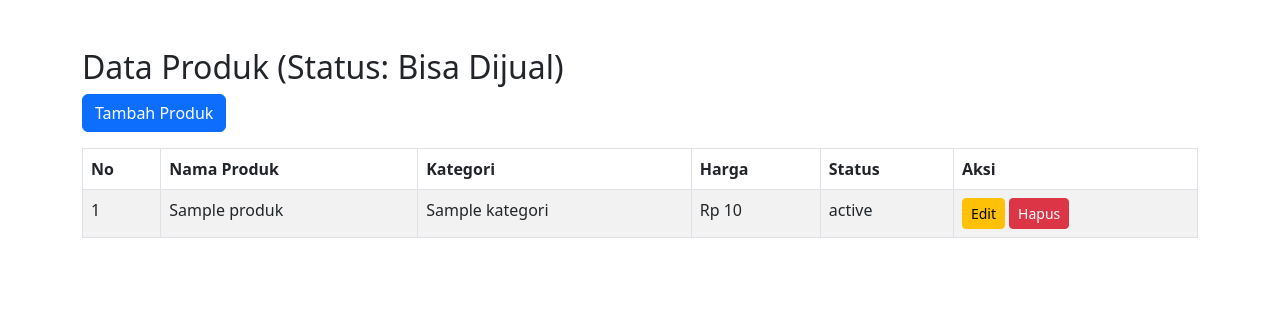
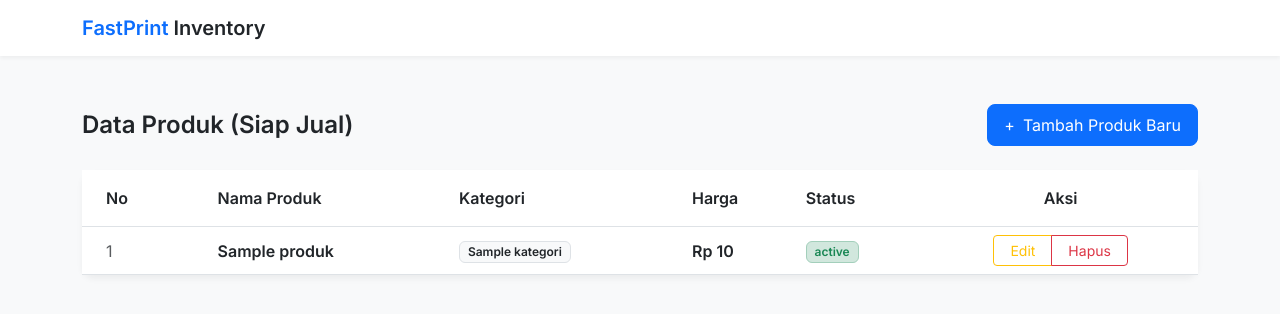
Before and after one commit to TeguhAldianto/fastprint_test, a Django app: template produk_app/templates/produk_app/index.html in a window 1280 px wide. Shown: the top 314 px of the page. Run offline with Django 5.2, Linux system fonts and the light colour scheme; the template is opened without the code that fills it: values that come from a table or form of the project are taken from there, others are empty; tables that the repository leaves empty hold one stand-in row (values such as "Sample post").

Commit message:
feat: Enhance product forms and index layout with improved styling and structure

```diff
--- a/produk_app/templates/produk_app/index.html
+++ b/produk_app/templates/produk_app/index.html
@@ -1,45 +1,75 @@
 <!DOCTYPE html>
-<html>
+<html lang="id">
 <head>
-    <title>Tes Programmer - FastPrint</title>
+    <meta charset="UTF-8">
+    <meta name="viewport" content="width=device-width, initial-scale=1.0">
+    <title>Dashboard Produk | FastPrint</title>
+    <link href="https://fonts.googleapis.com/css2?family=Inter:wght@400;600&display=swap" rel="stylesheet">
     <link rel="stylesheet" href="https://cdn.jsdelivr.net/npm/bootstrap@5.3.0/dist/css/bootstrap.min.css">
+    <style>
+        body { font-family: 'Inter', sans-serif; background-color: #f8f9fa; }
+        .navbar { background-color: #ffffff; box-shadow: 0 2px 4px rgba(0,0,0,0.05); }
+        .card { border: none; border-radius: 12px; box-shadow: 0 4px 6px rgba(0,0,0,0.05); }
+        .table thead { background-color: #f1f3f5; }
+        .btn-primary { background-color: #0d6efd; border-radius: 8px; padding: 8px 16px; }
+    </style>
 </head>
-<body class="container mt-5">
-    <h2>Data Produk (Status: Bisa Dijual)</h2>
-    <a href="{% url 'product_add' %}" class="btn btn-primary mb-3">Tambah Produk</a>
+<body>
+    <nav class="navbar navbar-expand-lg mb-5">
+        <div class="container">
+            <a class="navbar-brand fw-bold text-primary" href="#">FastPrint <span class="text-dark">Inventory</span></a>
+        </div>
+    </nav>
 
-    <table class="table table-bordered table-striped">
+    <main class="container">
+        <div class="d-flex justify-content-between align-items-center mb-4">
+            <h2 class="h4 fw-bold mb-0">Data Produk (Siap Jual)</h2>
+            <a href="{% url 'product_add' %}" class="btn btn-primary d-flex align-items-center">
+                <span class="me-2">+</span> Tambah Produk Baru
+            </a>
+        </div>
+
+        <div class="card">
+            <div class="card-body p-0">
+                <div class="table-responsive">
+                    <table class="table table-hover align-middle mb-0">
                         <thead>
                             <tr>
-                <th>No</th>
-                <th>Nama Produk</th>
-                <th>Kategori</th>
-                <th>Harga</th>
-                <th>Status</th>
-                <th>Aksi</th>
+                                <th class="px-4 py-3">No</th>
+                                <th class="py-3">Nama Produk</th>
+                                <th class="py-3">Kategori</th>
+                                <th class="py-3">Harga</th>
+                                <th class="py-3">Status</th>
+                                <th class="py-3 text-center">Aksi</th>
                             </tr>
                         </thead>
                         <tbody>
                             {% for p in products %}
                             <tr>
-                <td>{{ forloop.counter }}</td>
-                <td>{{ p.nama_produk }}</td>
-                <td>{{ p.kategori.nama_kategori }}</td>
-                <td>Rp {{ p.harga }}</td>
-                <td>{{ p.status.nama_status }}</td>
-                <td>
-                    <a href="{% url 'product_edit' p.pk %}" class="btn btn-warning btn-sm">Edit</a>
+                                <td class="px-4 text-muted">{{ forloop.counter }}</td>
+                                <td class="fw-semibold">{{ p.nama_produk }}</td>
+                                <td><span class="badge bg-light text-dark border">{{ p.kategori.nama_kategori }}</span></td>
+                                <td class="fw-bold">Rp {{ p.harga }}</td>
+                                <td><span class="badge bg-success-subtle text-success border border-success-subtle">{{ p.status.nama_status }}</span></td>
+                                <td class="text-center">
+                                    <div class="btn-group" role="group">
+                                        <a href="{% url 'product_edit' p.pk %}" class="btn btn-outline-warning btn-sm px-3">Edit</a>
                                         <a href="{% url 'product_delete' p.pk %}"
-                       class="btn btn-danger btn-sm"
-                       onclick="return confirm('Yakin ingin menghapus produk ini?');">
+                                           class="btn btn-outline-danger btn-sm px-3"
+                                           onclick="return confirm('Hapus produk ini?');">
                                            Hapus
                                         </a>
+                                    </div>
                                 </td>
                             </tr>
                             {% empty %}
-            <tr><td colspan="6" class="text-center">Tidak ada data</td></tr>
+                            <tr><td colspan="6" class="text-center py-5 text-muted">Belum ada data produk tersedia.</td></tr>
                             {% endfor %}
                         </tbody>
                     </table>
+                </div>
+            </div>
+        </div>
+    </main>
 </body>
 </html>
```
Also changed, not shown: produk_app/templates/produk_app/form.html (+34 -10 lines). Lines whose indentation alone changed are shown as unchanged.
